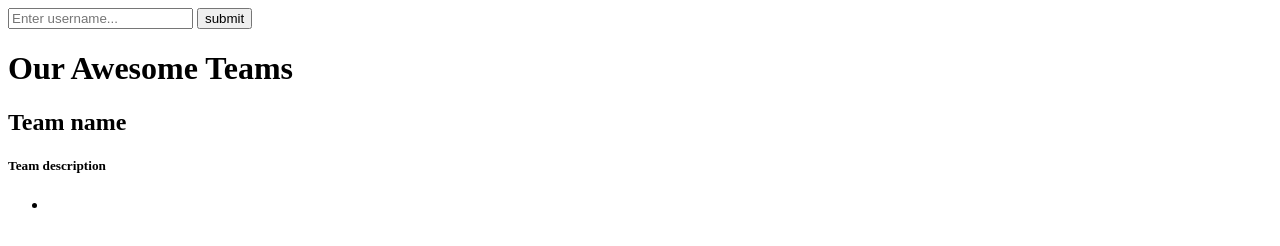
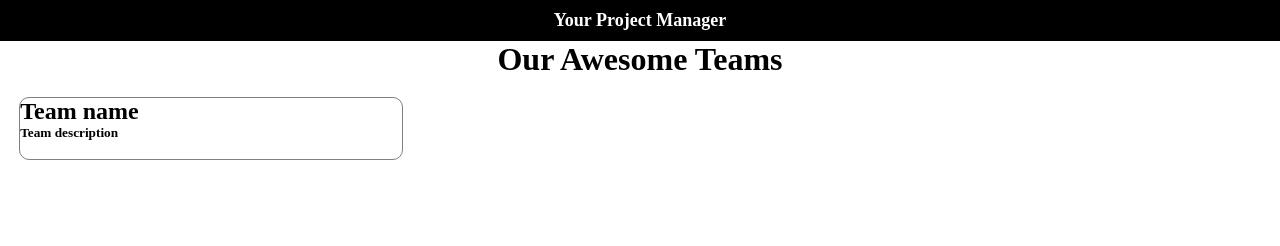
Before and after one commit to FACG2/project-manager, a website: page public/index.html in a window 1280 px wide. Drawn offline with Linux system fonts and the light colour scheme; no server answers.

Commit message:
add styling for index.html

```diff
--- a/public/css/style.css
+++ b/public/css/style.css
@@ -0,0 +1,45 @@
+*{
+  padding: 0;
+  margin: 0;
+  box-sizing: border-box;
+}
+.container{
+  max-width: 1000px;
+  width: 100%;
+  margin: 0 auto;
+}
+nav{
+  background: black;
+  display: block;
+  color: white;
+  text-align: center;
+}
+nav a{
+  color: white;
+  font-size: 18px;
+  padding:10px;
+  display: block;
+  font-weight: 600;
+}
+a{
+  text-decoration: none;
+}
+/*Home Page*/
+.mainTitle{
+  text-align: center;
+}
+.teamSec{
+  float: left;
+  width: 30%;
+  margin: 1.5%;
+  border: 1px solid gray;
+  border-radius: 10px;
+}
+.teamSec img{
+  width: 20px;
+}
+.teamSec li{
+  float: left;
+  list-style: none;
+  padding-left: 2px;
+}
--- a/public/index.html
+++ b/public/index.html
@@ -13,10 +13,9 @@
     <header>
       <nav>
         <div class="container">
-          <form id="searchForm" method="post">
-            <input type="text" name="username" value="" placeholder="Enter username..." required maxlength="20">
-            <input type="submit" name="" value="submit">
-          </form>
+          <a class="logo" href="#">
+            Your Project Manager
+          </a>
         </div>
       </nav>
     </header>
--- a/public/js/index_dom.js
+++ b/public/js/index_dom.js
@@ -1,10 +1,13 @@
 (function() {
   const teamsDiv = document.getElementsByClassName('teams')[0];
-  const mainTitleDiv = document.getElementsByClassName('mainTitle')[0]
+  const mainTitleDiv = document.getElementsByClassName('mainTitle')[0];
+  ;
   apiReq('/getData', 'GET', function(err,data) {
     if (!err) {
+      console.log(data);
       teamsDiv.innerHTML = generateTeams(data)
     }else{
+      console.log(data);
       mainTitleDiv.innerHTML = data;
     }
 
```
